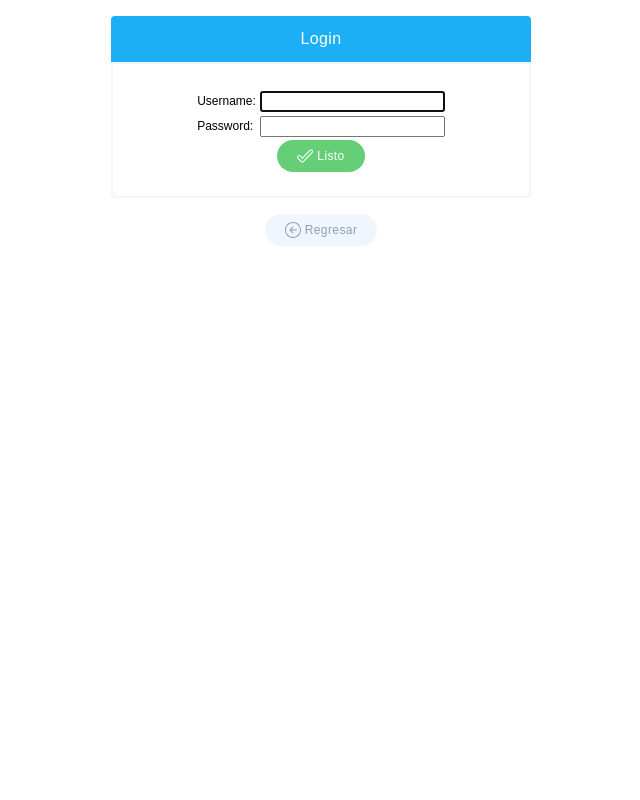
After one commit to alelles16/food_manager, a Django app: page /accounts/login/ in a window 1280 px wide. The commit adds this page. Shown: the whole page, without its empty margins (319-959 px from the left). Run offline with Django 3.2, Linux system fonts and the light colour scheme.

Commit message:
Implements User login

```diff
--- a/foodManager/static/css/foodManager.css
+++ b/foodManager/static/css/foodManager.css
@@ -131,7 +131,7 @@ button {
 
 .card-product .card-header {
     background-color: #1caff6;
-    padding: 24px 0;
+    padding: 18px 0;
     text-align: center;
     color: #fff;
     border-radius: 4px 4px 0 0;
@@ -151,7 +151,7 @@ button {
     justify-content: space-around;
     align-items: baseline;
     width: 100%;
-    padding: 32px 0;
+    padding: 28px 0;
 }
 
 .card-product .card-info h5 {
--- /dev/null
+++ b/foodManager/templates/registration/login.html
@@ -0,0 +1,55 @@
+{% extends "foodManager/base.html" %}
+{% block content %}
+{% load staticfiles %}
+
+<div class="wrap">
+    <div class="card-space">
+
+        <div class="card-product">
+
+            {% if form.errors %}
+                <div class="alert alert-danger">
+                    Upss! Usuario y/o contraseña incorrectos
+                </div>
+            {% endif %}
+
+            <div class="card-header">
+                <h4>
+                    Login
+                </h4>
+            </div>
+
+            <div class="card-form">
+                <form method="POST" action="{% url 'login' %}" class="form-control">
+                    {% csrf_token %}
+                    <table>
+                    <tr>
+                        <td>{{ form.username.label_tag }}</td>
+                        <td>{{ form.username }}</td>
+                    </tr>
+                    <tr>
+                        <td>{{ form.password.label_tag }}</td>
+                        <td>{{ form.password }}</td>
+                    </tr>
+                    </table>
+
+                    <button type="submit" value="submit" class="btn-rounded btn-icon btn-success">
+                        <img src="{% static 'img/icons/checkmark-outline.svg' %}" alt=""> Listo
+                    </button>
+                    <input type="hidden" name="next" value="{{ next }}" />
+                </form>
+            </div>
+
+        </div>
+
+        <div class="card-return">
+            <a href="{% url 'main' %}" class="btn-icon btn-gray btn-rounded">
+                <img src="{% static 'img/icons/back-left-arrow-circular-button-outline.svg' %}" alt="">
+                Regresar
+            </a>
+        </div>
+
+    </div>
+</div>
+
+{% endblock %}
--- a/mysite/settings.py
+++ b/mysite/settings.py
@@ -71,6 +71,8 @@ TEMPLATES = [
 
 WSGI_APPLICATION = 'mysite.wsgi.application'
 
+LOGIN_REDIRECT_URL = '/'
+
 
 # Database
 # https://docs.djangoproject.com/en/1.8/ref/settings/#databases
--- a/mysite/urls.py
+++ b/mysite/urls.py
@@ -1,7 +1,10 @@
 from django.conf.urls import include, url
 from django.contrib import admin
 
+from django.contrib.auth import views
+
 urlpatterns = [
     url(r'^admin/', include(admin.site.urls)),
+    url(r'^accounts/login/$', views.login, name="login"),
     url(r'', include('foodManager.urls')),
 ]
```
Also changed, not shown: foodManager/templates/foodManager/producto_list.html (+17 -0 lines), foodManager/views.py (+8 -1 lines).
